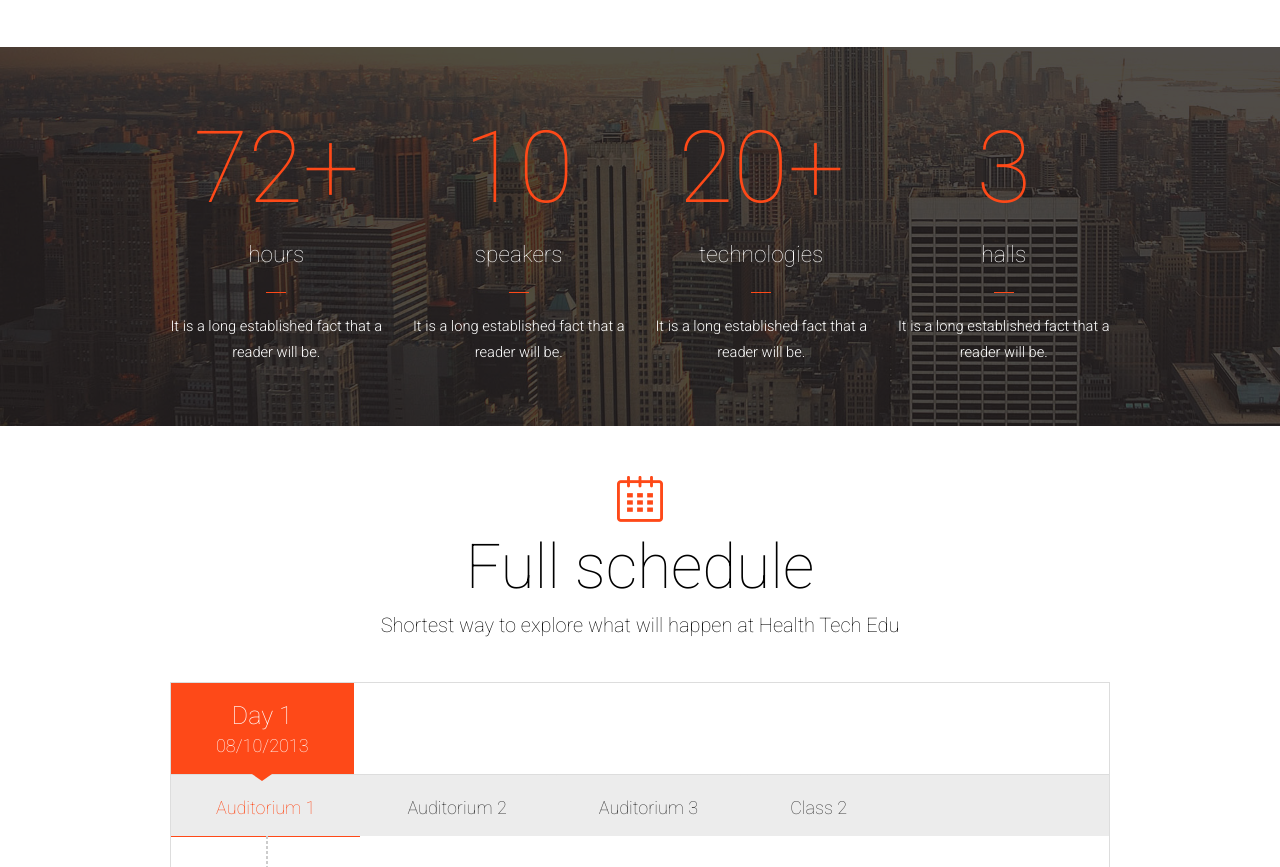
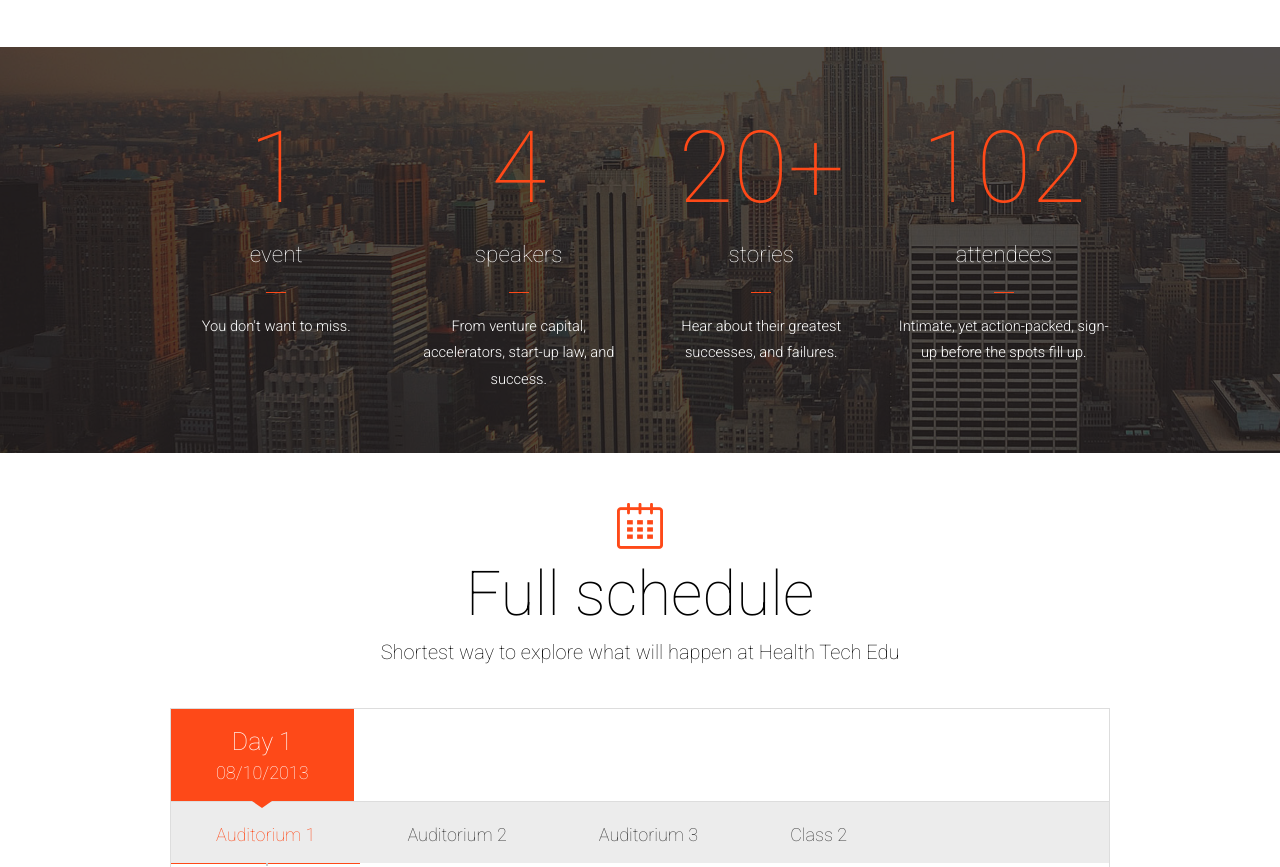
Before and after one commit to roommates/roommates.github.io, a plain HTML site: page Health/index.html in a window 1280 px wide. Shown: the part 1608-2475 px from the top of the page. Drawn offline with Linux system fonts and the light colour scheme; some packages are replaced by stand-ins of ours.

Commit message:
A few updates

```diff
--- a/Health/index.html
+++ b/Health/index.html
@@ -85,6 +85,8 @@
                     <div class="hero-normal">Education
                         <strong>Conference</strong>
                     </div>
+                    <!--div class="hero-normal"> 6:30 - 8:00 PM
+                    </div-->
                     <a href="http://www.eventbrite.com/e/health-tech-education-event-tickets-12587163545?ref=ebtnebregn" target="_blank" class="btn btn-lg btn-3d"><i class="fa fa-play-circle fa-2x"></i> <span>Get tickets</span></a>
                     <a href="#" class="btn btn-sm btn-default">Watch video</a>
                 </div>
@@ -226,43 +228,42 @@
                 <div class="col-md-3 col-sm-3 col-xs-6">
                     <div class="counter animated hiding" data-animation="fadeInDown" data-delay="0">
                         <div class="stat">
-                            <span class="value" data-from="0" data-to="72">72</span>+</div>
-                        <div class="stat-info">hours</div>
+                            <span class="value" data-from="0" data-to="1">1</span>
+                        </div>
+                        <div class="stat-info">event</div>
                         <hr />
-                        <p class="small">It is a long established fact that a reader will be.</p>
+                        <p class="small">You don't want to miss.</p>
                     </div>
                 </div>
                 <div class="col-md-3 col-sm-3 col-xs-6">
                     <div class="counter animated hiding" data-animation="fadeInDown" data-delay="500">
                         <div class="stat">
-                            <span class="value" data-from="0" data-to="10">10</span>
+                            <span class="value" data-from="0" data-to="4">4</span>
                         </div>
                         <div class="stat-info">speakers</div>
                         <hr />
-                        <p class="small">It is a long established fact that a reader will be.</p>
+                        <p class="small">From venture capital, accelerators, start-up law, and success.</p>
                     </div>
                 </div>
                 <div class="col-md-3 col-sm-3 col-xs-6">
                     <div class="counter animated hiding" data-animation="fadeInDown" data-delay="1000">
                         <div class="stat">
                             <span class="value" data-from="0" data-to="20">20</span>+</div>
-                        <div class="stat-info">technologies</div>
+                        <div class="stat-info">stories</div>
                         <hr />
-                        <p class="small">It is a long established fact that a reader will be.</p>
+                        <p class="small">Hear about their greatest successes, and failures.</p>
                     </div>
                 </div>
                 <div class="col-md-3 col-sm-3 col-xs-6">
                     <div class="counter animated hiding" data-animation="fadeInDown" data-delay="1500">
                         <div class="stat">
-                            <span class="value" data-from="0" data-to="3">3</span>
-                        </div>
-                        <div class="stat-info">halls</div>
+                            <span class="value" data-from="0" data-to="102">102</span></div>
+                        <div class="stat-info">attendees</div>
                         <hr />
-                        <p class="small">It is a long established fact that a reader will be.</p>
+                        <p class="small">Intimate, yet action-packed, sign-up before the spots fill up.</p>
                     </div>
                 </div>
             </div>
-        </div>
     </section>
     <!-- End Stat Section -->
     <!-- Schedule Section -->
@@ -432,7 +433,7 @@
                                 </div>
                             </div>
 
-                             <div class="tab-pane fade" id="DayOne-2">
+                            <div class="tab-pane fade" id="DayOne-2">
                                 <article>
                                     <p>No schedule yet.</p>
                                 </article>
@@ -546,9 +547,10 @@
                         <div class="img-wrapper">
                             <img src="http://placekitten.com/g/140/140" class="img-responsive img-circle" alt="speaker-4" />
                         </div>
-                        <div class="name">Mystery Speaker </div>
-                        <div class="sub">Founder @ <br> To Be Revealed</div>
-                        <p class="small"> You will never guess my idenity, lips are sealed.</p>
+                        <div class="name">Mystery Speaker</div>
+                        <div class="sub">Founder @
+                            <br>To Be Revealed</div>
+                        <p class="small">You will never guess my identity, lips are sealed.</p>
                         <div class="social-link">
                             <a href="#">
                                 <span class="fa fa-facebook"></span>
@@ -646,7 +648,7 @@
                         <li itemprop="telephone"><i class="fa fa-phone highlight"></i>Skype: HTED</li>
                         <li itemscope="" itemtype="http://schema.org/Event"><i class="fa fa-clock-o highlight"></i>
                             Wednesday
-                            <time itemprop="startDate" datetime="2015-05-25T07:30">6:00 PM</time>-
+                            <time itemprop="startDate" datetime="2015-05-25T07:30">6:30 PM</time>-
                             <time itemprop="endDate" datetime="2015-05-28T22:00">8:00 PM</time>
                         </li>
                     </ul>
```
